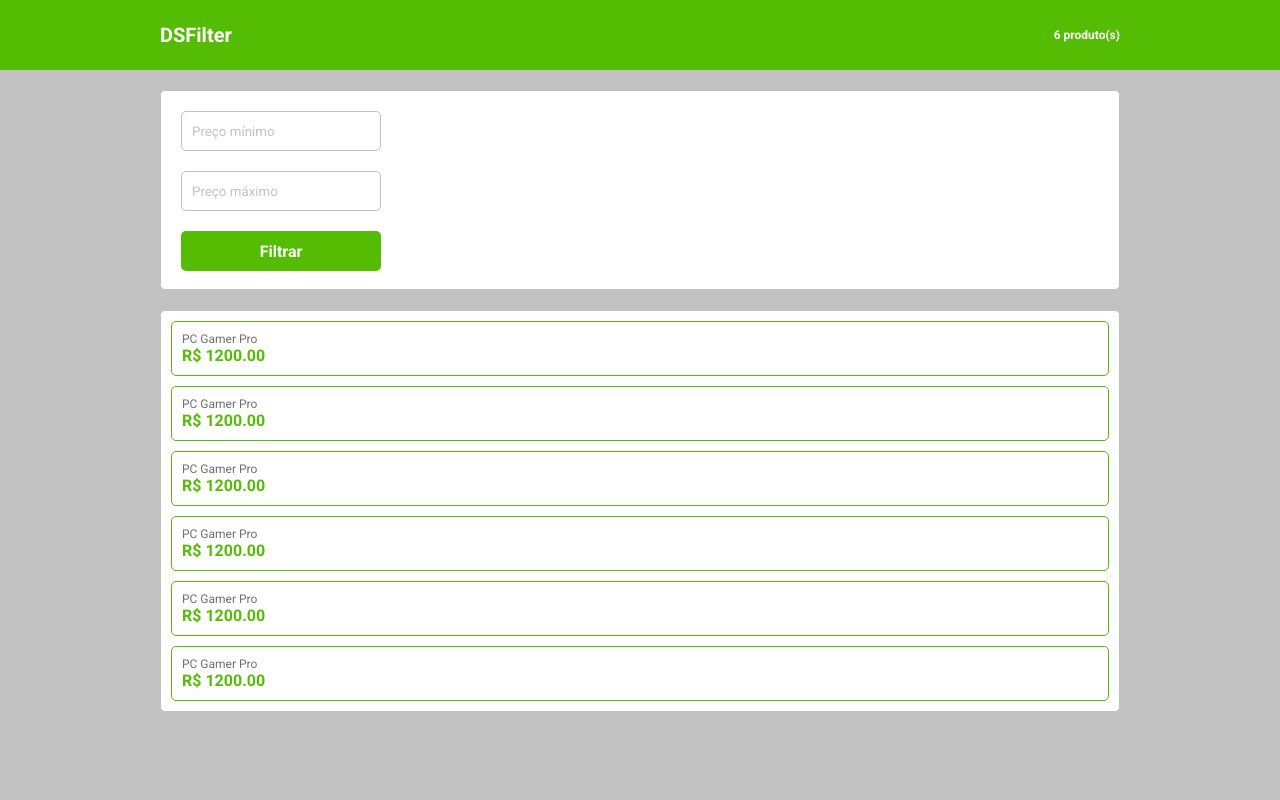
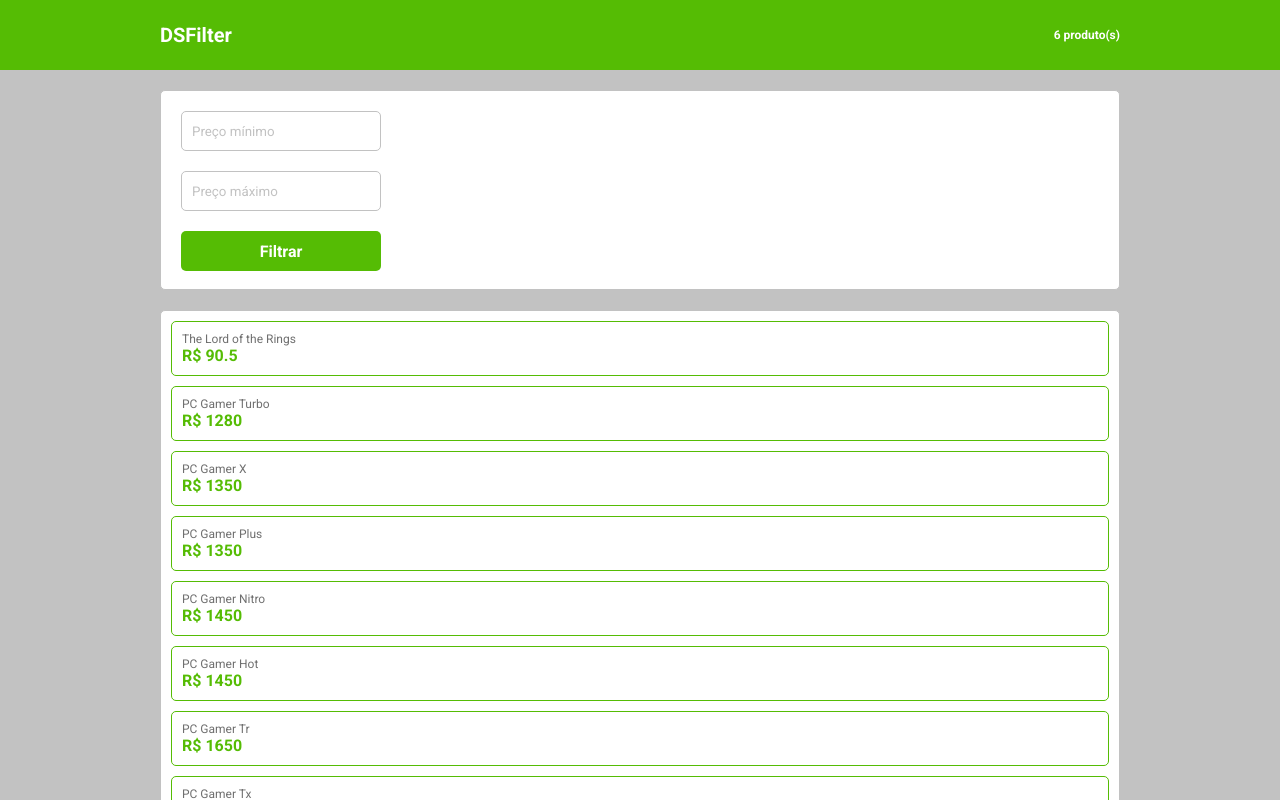
Before and after one commit to JuniorAC90/desafio-dsfilter, a React (Vite) app: page / in a window 1280 px wide. Shown: the top 800 px of the page. Built offline with nearby package versions, Linux system fonts and the light colour scheme.

Commit message:
Product props listing data

```diff
--- a/src/components/Listing/index.tsx
+++ b/src/components/Listing/index.tsx
@@ -1,32 +1,24 @@
+import type { ProductDTO } from '../../models/product';
 import './styles.css';
 
-export default function Listing() {
+type Props = {
+    products: ProductDTO[];
+}
+
+export default function Listing({products}: Props) {
     return (
         <>
-            <div className='dsf-card-product'>
-                <h3 className='dsf-product-title'>PC Gamer Pro</h3>
-                <p className='dsf-product-price'>R$ 1200.00</p>
-            </div>
-            <div className='dsf-card-product'>
-                <h3 className='dsf-product-title'>PC Gamer Pro</h3>
-                <p className='dsf-product-price'>R$ 1200.00</p>
-            </div>
-            <div className='dsf-card-product'>
-                <h3 className='dsf-product-title'>PC Gamer Pro</h3>
-                <p className='dsf-product-price'>R$ 1200.00</p>
-            </div>
-            <div className='dsf-card-product'>
-                <h3 className='dsf-product-title'>PC Gamer Pro</h3>
-                <p className='dsf-product-price'>R$ 1200.00</p>
-            </div>
-            <div className='dsf-card-product'>
-                <h3 className='dsf-product-title'>PC Gamer Pro</h3>
-                <p className='dsf-product-price'>R$ 1200.00</p>
-            </div>
-            <div className='dsf-card-product'>
-                <h3 className='dsf-product-title'>PC Gamer Pro</h3>
-                <p className='dsf-product-price'>R$ 1200.00</p>
-            </div>
+        {
+            products.map(
+                product =>
+                    <div className='dsf-card-product'>
+                        <h3 className='dsf-product-title'>{product.name}</h3>
+                        <p className='dsf-product-price'>R$ {product.price}</p>
+                    </div>
+
+            )
+        }
+
         </>
     );
 }
--- a/src/components/ListingBody/index.tsx
+++ b/src/components/ListingBody/index.tsx
@@ -1,15 +1,20 @@
+import './styles.css';
 import Filter from '../Filter';
 import Listing from '../Listing';
-import './styles.css';
+import * as productService from '../../services/product-service';
+
 
 export function ListingBody() {
+
+    const products = productService.findByPrice(0, Number.MAX_VALUE);
+
     return (
         <>
             <div className='dsf-card-filter container'>
                 <Filter />
             </div>
             <div className='dsf-card-listing container'>
-                <Listing />
+                <Listing products={products} />
             </div>
         </>
 
```
